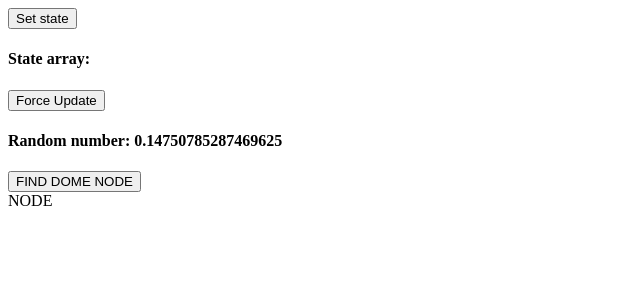
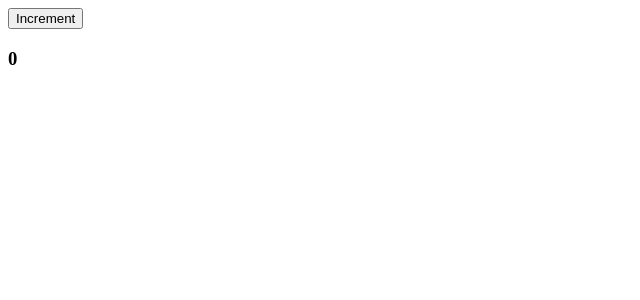
Before and after one commit to dactrungnguyen/react-app, a React app: page / in a window 1280 px wide. Shown: the top 300 px of the page, without its empty margins (0-640 px from the left). Built offline with nearby package versions, Linux system fonts and the light colour scheme.

Commit message:
Component lifecycle

```diff
--- a/App.jsx
+++ b/App.jsx
@@ -1,40 +1,51 @@
 import React from 'react';
 import ReactDOM from 'react-dom';
+
+class Content extends React.Component {
+   componentWillMount() {
+      console.log('Component will mount')
+   }
+   componentDidMount() {
+      console.log('Component DID MOUNT!')
+   }
+   componentWillReceiveProps(newProps) {
+      console.log('Component WILL RECIEVE PROPS!')
+   }
+   shouldComponentUpdate(newProps, newState) {
+      return true;
+   }
+   componentWillUpdate(nextProps, nextState) {
+      console.log('Component WILL UPDATE!')
+   }
+   componentDidUpdate(prevProps, prevState) {
+      console.log('Component DID UPDATE!')
+   }
+   componentWillUnmount() {
+      console.log('Component WILL UNMOUNT!')
+   }
+   render() {
+      return (
+         <div>
+            <h3>{this.props.myNumber}</h3>
+         </div>
+      )
+   }
+}
 
 class App extends React.Component {
    constructor() {
       super();
-      this.state = {data: []};
-      this.setStateHandler = this.setStateHandler.bind(this);
-      this.forceUpdateHandler = this.forceUpdateHandler.bind(this);
-      this.findDomNodeHandler = this.findDomNodeHandler.bind(this);
+      this.state = {data: 0}
+      this.setNewNumber = this.setNewNumber.bind(this);
    }
-
-   setStateHandler() {
-      var item = 'setState... '
-      var myArray = this.state.data.slice();
-      myArray.push(item);
-      this.setState({data: myArray});
+   setNewNumber() {
+      this.setState({data: this.state.data + 1});
    }
-
-   forceUpdateHandler() {
-      this.forceUpdate();
-   }
-
-   findDomNodeHandler() {
-      var myDiv = document.getElementById('myDiv');
-      ReactDOM.findDOMNode(myDiv).style.color = 'green';
-   }
-
    render() {
       return (
          <div>
-            <button onClick={this.setStateHandler}>Set state</button>
-            <h4>State array: {this.state.data}</h4>
-            <button onClick={this.forceUpdateHandler}>Force Update</button>
-            <h4>Random number: {Math.random()}</h4>
-            <button onClick = {this.findDomNodeHandler}>FIND DOME NODE</button>
-            <div id='myDiv'>NODE</div>
+            <button onClick={this.setNewNumber}>Increment</button>
+            <Content myNumber={this.state.data}></Content>
          </div>
       );
    }
--- a/main.js
+++ b/main.js
@@ -3,3 +3,6 @@ import ReactDOM from 'react-dom';
 import App from './App.jsx';
 
 ReactDOM.render(<App/>, document.getElementById('app'));
+
+setTimeout(() => {
+    ReactDOM.unmountComponentAtNode(document.getElementById('app'));}, 10000);
```
